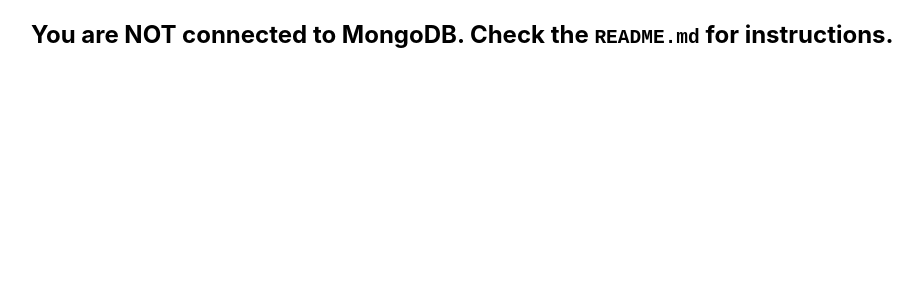
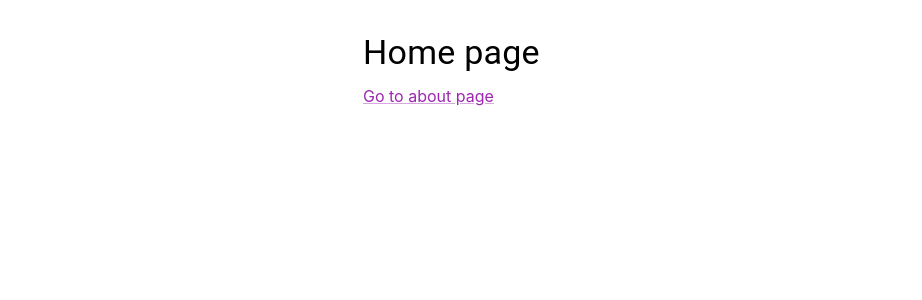
Before and after one commit to daxia07/kids-library, a Next.js app: page / in a window 1280 px wide. Shown: the top 300 px of the page, without its empty margins (1-923 px from the left). Built offline with nearby package versions, Linux system fonts and the light colour scheme; no server answers.

Commit message:
add mui component

```diff
--- /dev/null
+++ b/components/Link.js
@@ -0,0 +1,76 @@
+import * as React from 'react'
+import {styled} from "@mui/material/styles"
+import NextLink from 'next/link'
+import {useRouter} from "next/router"
+import clsx from "clsx"
+import MuiLink from '@mui/material/Link'
+
+const Anchor = styled('a')({})
+
+export const NextLinkComposed = React.forwardRef((props, ref) => {
+    const { to, LinkAs, replace, scroll, shallow, prefetch, local, ...other } = props
+    return (
+        <NextLink
+            href={to}
+            prefetch={prefetch}
+            as={LinkAs}
+            replace={replace}
+            scroll={scroll}
+            shallow={shallow}
+            passHref
+            local={local}
+        >
+            <Anchor ref={ref} {...other} />
+        </NextLink>
+    )
+})
+
+const Link = React.forwardRef((props, ref) => {
+    const {
+        activeClassName = 'active',
+        as,
+        className: classNameProps,
+        href,
+        linkAs: linkAsProp,
+        locale,
+        noLinkStyle,
+        prefetch,
+        replace,
+        role,
+        scroll,
+        shallow,
+        ...other
+    } = props
+    const router = useRouter()
+    const pathname = typeof href === 'string' ? href: href.pathname;
+    const className = clsx(classNameProps, {
+        [activeClassName]: router.pathname === pathname && activeClassName,
+    })
+    const isExternal =
+        typeof href === 'string' && (href.indexOf('http') === 0 || href.indexOf('mailto:') === 0)
+    if (isExternal) {
+        if (noLinkStyle) {
+            return <Anchor className={className} href={href} ref={ref} {...other} />
+        }
+
+        return <MuiLink className={className} ref={ref} {...other}/>
+    }
+    const linkAs = linkAsProp || as;
+    const nextjsProps = { to: href, linkAs, replace, scroll, shallow, prefetch, locale}
+
+    if (noLinkStyle) {
+        return <NextLinkComposed className={className} ref={ref} {...nextjsProps} {...other}/>
+    }
+
+    return (
+        <MuiLink
+            component={NextLinkComposed}
+            className={className}
+            ref={ref}
+            {...nextjsProps}
+            {...other}
+        />
+    )
+})
+
+export default Link
--- a/package.json
+++ b/package.json
@@ -9,6 +9,10 @@
     "lint": "next lint"
   },
   "dependencies": {
+    "@emotion/react": "^11.9.0",
+    "@emotion/styled": "^11.8.1",
+    "@mui/material": "^5.8.1",
+    "clsx": "^1.1.1",
     "mongodb": "^4.6.0",
     "next": "12.1.6",
     "react": "18.1.0",
--- a/pages/index.js
+++ b/pages/index.js
@@ -1,18 +1,21 @@
-import styles from '../styles/Home.module.css'
 import clientPromise from "../lib/mongodb";
+import Container from "@mui/material/Container";
+import Typography from "@mui/material/Typography";
+import Box from "@mui/material/Box";
+import Link from "../components/Link"
 
 export default function Home( { book }) {
   return (
-    <div className={styles.container}>
-      {book ? (
-          <h2 className="subtitle">You are connected to MongoDB</h2>
-      ) : (
-          <h2 className="subtitle">
-            You are NOT connected to MongoDB. Check the <code>README.md</code>{' '}
-            for instructions.
-          </h2>
-      )}
-    </div>
+    <Container maxWidth="sm">
+      <Box sx={{ my: 4}}>
+        <Typography variant="h4" component="h1" gutterBottom>
+          Home page
+        </Typography>
+        <Link href="/about" color="secondary">
+          Go to about page
+        </Link>
+      </Box>
+    </Container>
   )
 }
 
```
Also changed, not shown: components/Copyright.js (added, +14 -0 lines), pages/about.js (+17 -7 lines), 1 other file (tests, documents, lock files or other folders).
